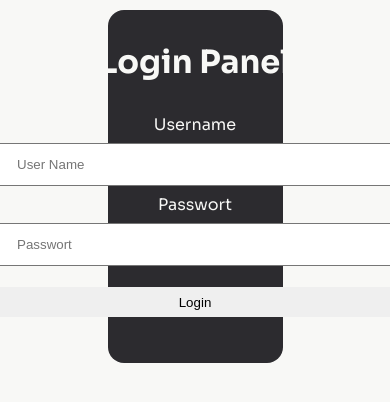
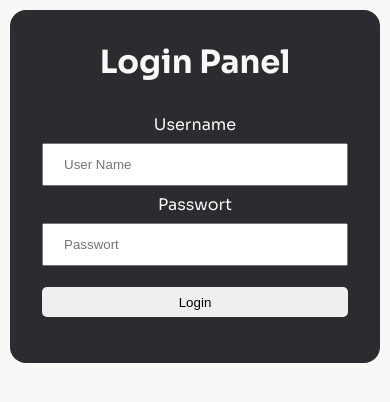
Before and after one commit to marlonp00/buchhaltung, a React (Create React App) app: page /login in a window 390 px wide. Shown: the top 402 px of the page. Built offline with nearby package versions, Linux system fonts and the light colour scheme; no server answers.

Commit message:
Responsive Optimation

```diff
--- a/src/components/Dashboard.js
+++ b/src/components/Dashboard.js
@@ -21,7 +21,7 @@ function Dashboard() {
              <header>
              <h2>Willkommen, {user.username}!</h2>
              <div className="controls">
-               <button className="btn" onClick={() => handleLogout(user === null)}>
+               <button className="btn btn-logout" onClick={() => handleLogout(user === null)}>
                  Logout
                </button>
              </div>
--- a/src/index.css
+++ b/src/index.css
@@ -64,7 +64,7 @@ ul li {
 .card-login-body {
   display: block;
   /* margin: 2em; */
-  width: 25em;
+  width: 100%;
   text-align: center;
   transition: 0.25s all ease-in-out;
 }
@@ -256,4 +256,23 @@ header h2 {
     width: 100%;
 
 }
+.wrapper {
+  width: 100%;
 }
+
+.date-filter {
+  width: 100%;
+}
+
+.status-filter {
+  width: 100%;
+}
+
+header h2 {
+  font-size: 1.2em;
+}
+.btn-logout {
+  margin: 1em;
+}
+
+}
```
